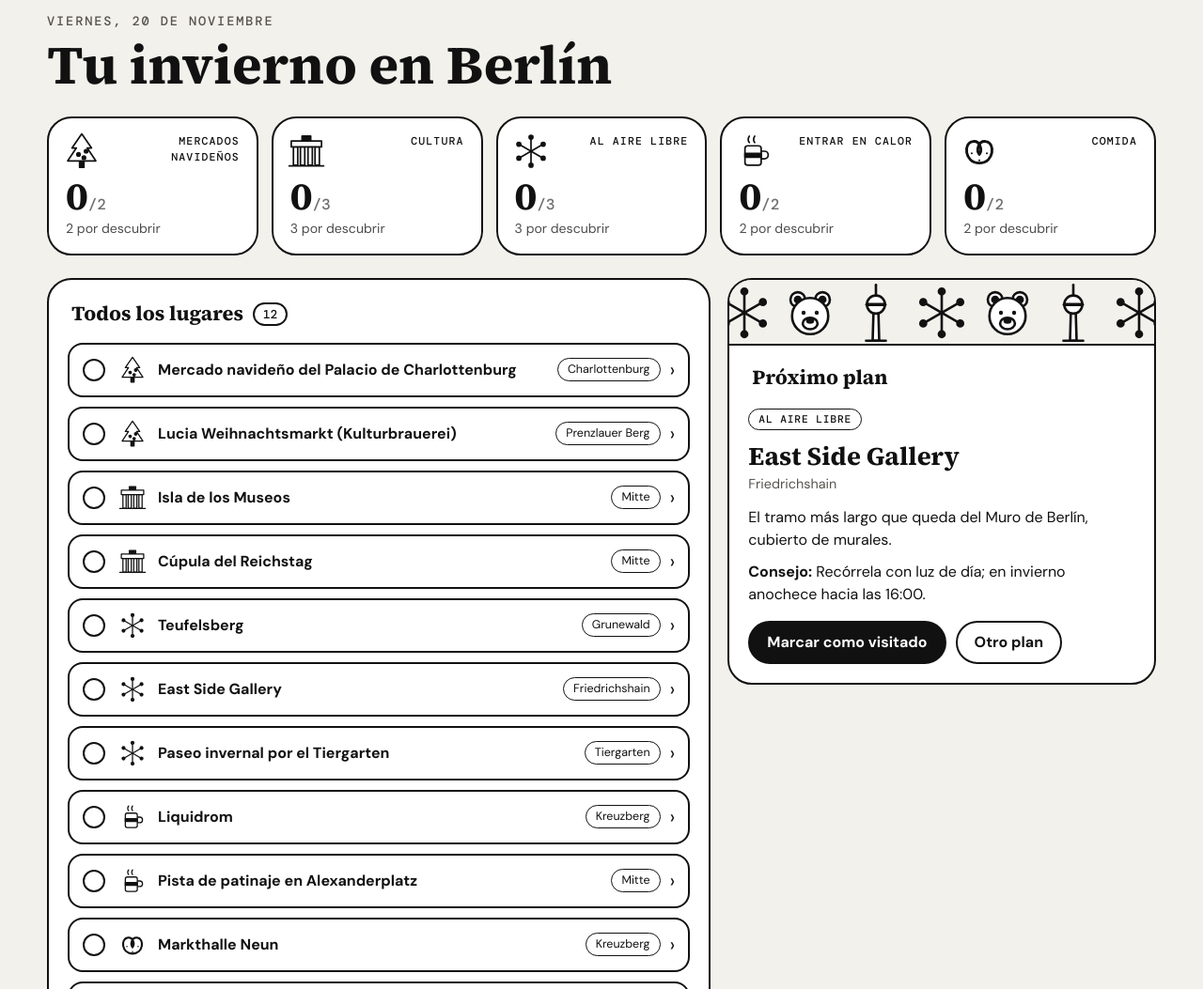
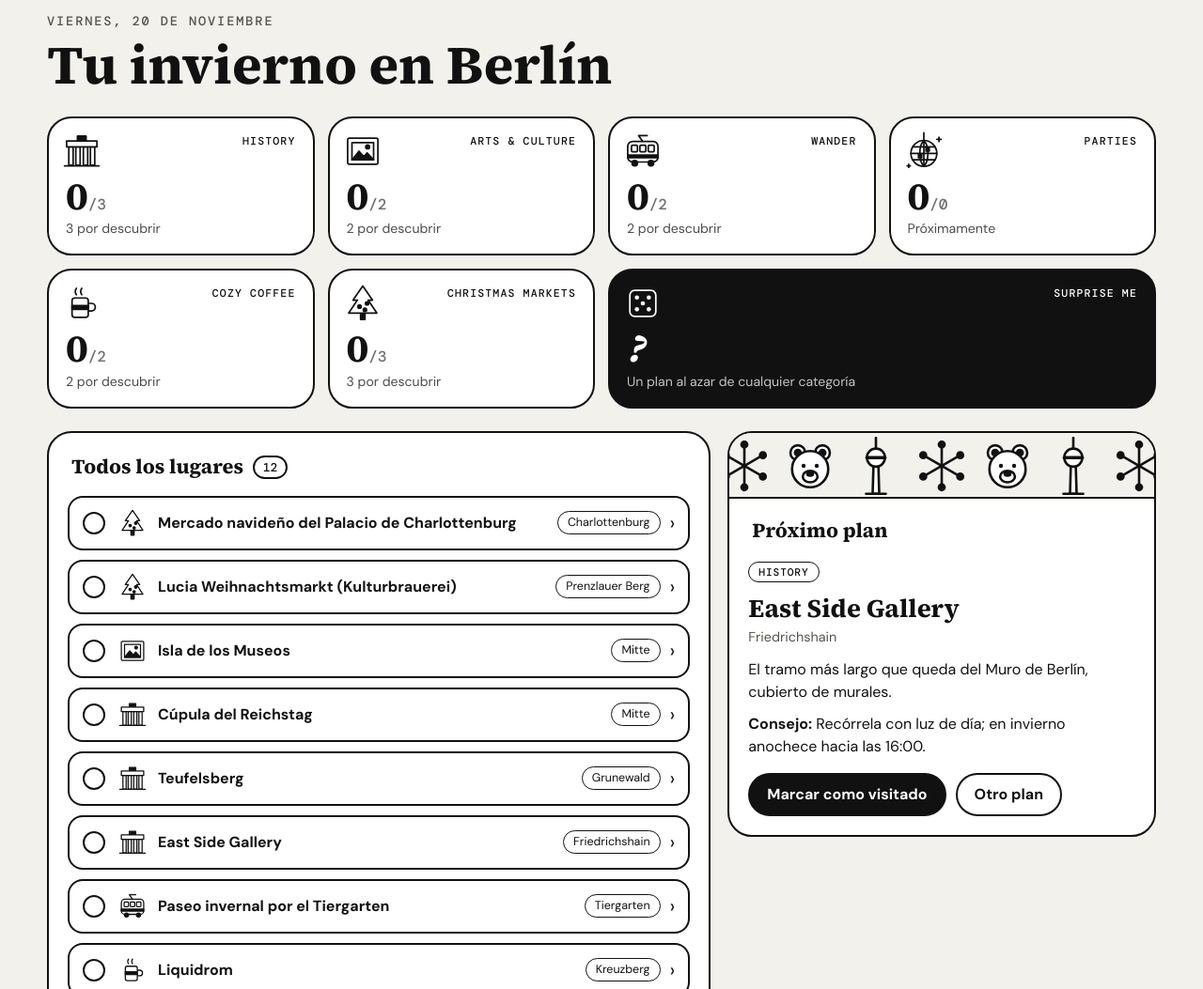
Before and after one commit to nataliabitacora/berlin-invierno, a plain HTML site: page index.html in a window 1280 px wide. Shown: the part 760-1813 px from the top of the page at 94% size. Drawn offline with nearby package versions, Linux system fonts and the light colour scheme.

Commit message:
Nuevas categorías: History, Arts & Culture, Wander, Parties, Cozy Coffee, Christmas Markets y Surprise me
Co-Authored-By: Claude Opus 5.5 <noreply@anthropic.com>

```diff
--- a/app.js
+++ b/app.js
@@ -51,10 +51,12 @@ function pintarContadores() {
     boton.className = "contador";
     boton.dataset.cat = cat;
     boton.setAttribute("aria-pressed", filtroActivo === cat);
+    const pie = delGrupo.length === 0 ? "Próximamente"
+      : pendientes === 0 ? "¡Completado!" : `${pendientes} por descubrir`;
     boton.innerHTML = `
       <span class="contador-arriba">${icono(cat)}<span class="contador-etiqueta">${nombre}</span></span>
       <span class="contador-numero">${hechos}<small>/${delGrupo.length}</small></span>
-      <span class="contador-pie">${pendientes === 0 ? "¡Completado!" : `${pendientes} por descubrir`}</span>
+      <span class="contador-pie">${pie}</span>
     `;
     boton.onclick = () => {
       filtroActivo = filtroActivo === cat ? null : cat;
@@ -62,6 +64,17 @@ function pintarContadores() {
     };
     contenedor.appendChild(boton);
   }
+
+  // Categoría extra: no filtra, propone un plan al azar.
+  const sorpresa = document.createElement("button");
+  sorpresa.className = "contador contador-sorpresa";
+  sorpresa.innerHTML = `
+    <span class="contador-arriba">${dibujo("dado")}<span class="contador-etiqueta">Surprise me</span></span>
+    <span class="contador-numero">?</span>
+    <span class="contador-pie">Un plan al azar de cualquier categoría</span>
+  `;
+  sorpresa.onclick = sorprender;
+  contenedor.appendChild(sorpresa);
 }
 
 // ---------- Lista de lugares ----------
@@ -74,7 +87,8 @@ function pintarLista() {
   document.getElementById("cuenta-lista").textContent = filtrados.length;
   document.getElementById("ver-todo").hidden = !filtroActivo;
 
-  lista.innerHTML = "";
+  lista.innerHTML = filtrados.length ? ""
+    : `<li class="fila-vacia">Todavía no hay lugares en esta categoría.</li>`;
   filtrados.forEach((lugar) => {
     const id = LUGARES.indexOf(lugar);
     const abierto = abiertos.has(id);
@@ -148,11 +162,13 @@ function pintarPlan(animar = false) {
   };
 }
 
-document.getElementById("sorpresa").onclick = () => {
+function sorprender() {
   elegirPlan();
   pintarPlan(true);
   document.getElementById("plan").scrollIntoView({ behavior: "smooth", block: "center" });
-};
+}
+
+document.getElementById("sorpresa").onclick = sorprender;
 
 // ---------- Progreso y repintado ----------
 function pintarTodo() {
--- a/dibujos.js
+++ b/dibujos.js
@@ -64,7 +64,27 @@ const DIBUJOS = {
     <circle cx="36" cy="27" r="1.8" fill="currentColor" stroke="none"/>
     <circle cx="44" cy="27" r="1.8" fill="currentColor" stroke="none"/>
     <circle cx="40" cy="50" r="2" fill="currentColor" stroke="none"/>
-    <circle cx="40" cy="59" r="2" fill="currentColor" stroke="none"/>`
+    <circle cx="40" cy="59" r="2" fill="currentColor" stroke="none"/>`,
+  marco: `
+    <rect x="12" y="16" width="56" height="48" rx="3"/>
+    <rect x="20" y="24" width="40" height="32"/>
+    <path d="M20 56 L33 40 L42 50 L48 43 L60 56 Z" fill="currentColor"/>
+    <circle cx="49" cy="32" r="3.5" fill="currentColor"/>`,
+  bola: `
+    <line x1="40" y1="6" x2="40" y2="18"/>
+    <circle cx="40" cy="44" r="24"/>
+    <path d="M16 44 H64 M19 32 H61 M19 56 H61" fill="none"/>
+    <path d="M40 20 C30 30 30 58 40 68 M40 20 C50 30 50 58 40 68 M40 20 V68" fill="none"/>
+    <rect x="44" y="34" width="6" height="6" fill="currentColor"/>
+    <rect x="30" y="46" width="6" height="6" fill="currentColor"/>
+    <path d="M68 14 v8 M64 18 h8 M12 64 v6 M9 67 h6" fill="none"/>`,
+  dado: `
+    <rect x="16" y="16" width="48" height="48" rx="9"/>
+    <g fill="currentColor" stroke="none">
+      <circle cx="29" cy="29" r="4"/><circle cx="51" cy="29" r="4"/>
+      <circle cx="40" cy="40" r="4"/>
+      <circle cx="29" cy="51" r="4"/><circle cx="51" cy="51" r="4"/>
+    </g>`
 };
 
 function dibujo(nombre, clase = "dibujo") {
@@ -75,9 +95,10 @@ function dibujo(nombre, clase = "dibujo") {
 
 // Qué dibujo representa cada categoría de lugares.
 const DIBUJO_CATEGORIA = {
-  "mercado": "arbol",
-  "museo": "puerta",
-  "aire-libre": "copo",
-  "calor": "taza",
-  "comida": "pretzel"
+  "history": "puerta",
+  "arts-culture": "marco",
+  "wander": "tranvia",
+  "parties": "bola",
+  "cozy-coffee": "taza",
+  "christmas-markets": "arbol"
 };
--- a/lugares.js
+++ b/lugares.js
@@ -1,86 +1,86 @@
 // Datos de los lugares. Para añadir uno nuevo, copia un bloque { ... } y edítalo.
-// categoria: "mercado" | "museo" | "aire-libre" | "calor" | "comida"
+// categoria: "history" | "arts-culture" | "wander" | "parties" | "cozy-coffee" | "christmas-markets"
 const LUGARES = [
   {
     nombre: "Mercado navideño del Palacio de Charlottenburg",
-    categoria: "mercado",
+    categoria: "christmas-markets",
     barrio: "Charlottenburg",
     descripcion: "Puestos iluminados frente a un palacio barroco. Ideal al anochecer con un Glühwein (vino caliente).",
     consejo: "Abre del 23 de noviembre al 27 de diciembre (cerrado el 24). Ve entre semana para evitar las multitudes."
   },
   {
     nombre: "Lucia Weihnachtsmarkt (Kulturbrauerei)",
-    categoria: "mercado",
+    categoria: "christmas-markets",
     barrio: "Prenzlauer Berg",
     descripcion: "Mercado de inspiración escandinava dentro de una antigua fábrica de cerveza de ladrillo rojo.",
     consejo: "Abre del 23 de noviembre al 22 de diciembre, entre semana desde las 15:00. Prueba el Glögg, la versión nórdica del vino caliente."
   },
   {
     nombre: "Isla de los Museos",
-    categoria: "museo",
+    categoria: "arts-culture",
     barrio: "Mitte",
     descripcion: "Cinco museos en una isla del río Spree. En el Neues Museum está el busto de Nefertiti.",
     consejo: "El Pergamonmuseum sigue cerrado por obras hasta 2027; el Neues Museum, el Altes Museum y el Bode-Museum sí abren."
   },
   {
     nombre: "Cúpula del Reichstag",
-    categoria: "museo",
+    categoria: "history",
     barrio: "Mitte",
     descripcion: "Cúpula de cristal con vistas a la ciudad. Gratis y con audioguía.",
     consejo: "Es gratis, pero hay que reservar online con antelación en bundestag.de y llevar documento de identidad."
   },
   {
     nombre: "Teufelsberg",
-    categoria: "aire-libre",
+    categoria: "history",
     barrio: "Grunewald",
     descripcion: "Colina con una antigua estación de escucha de la Guerra Fría, hoy llena de grafitis. Con nieve es espectacular.",
     consejo: "Lleva calzado que agarre: el camino se hiela."
   },
   {
     nombre: "East Side Gallery",
-    categoria: "aire-libre",
+    categoria: "history",
     barrio: "Friedrichshain",
     descripcion: "El tramo más largo que queda del Muro de Berlín, cubierto de murales.",
     consejo: "Recórrela con luz de día; en invierno anochece hacia las 16:00."
   },
   {
     nombre: "Paseo invernal por el Tiergarten",
-    categoria: "aire-libre",
+    categoria: "wander",
     barrio: "Tiergarten",
     descripcion: "El gran parque de Berlín, silencioso y blanco en invierno. Termina en la Puerta de Brandeburgo.",
     consejo: "Si los lagos se congelan, no pises el hielo salvo que esté permitido."
   },
   {
     nombre: "Liquidrom",
-    categoria: "calor",
+    categoria: "cozy-coffee",
     barrio: "Kreuzberg",
     descripcion: "Baño termal con piscina de agua salada, música bajo el agua y saunas.",
     consejo: "Perfecto para recuperarse tras un día de frío."
   },
   {
     nombre: "Pista de patinaje en Alexanderplatz",
-    categoria: "calor",
+    categoria: "christmas-markets",
     barrio: "Mitte",
     descripcion: "Pista de hielo al aire libre durante la temporada navideña, rodeada de puestos.",
     consejo: "Comprueba antes si este año hay pista: en 2026 el mercado de Alexanderplatz anuncia solo pista de curling bávaro (Eisstock)."
   },
   {
     nombre: "Markthalle Neun",
-    categoria: "comida",
+    categoria: "cozy-coffee",
     barrio: "Kreuzberg",
     descripcion: "Mercado cubierto de 1891. Los jueves de 17:00 a 22:00 hay Street Food Thursday.",
     consejo: "Un sitio caliente para comer algo cuando aprieta el frío."
   },
   {
     nombre: "Currywurst en un Imbiss",
-    categoria: "comida",
+    categoria: "wander",
     barrio: "Toda la ciudad",
     descripcion: "Salchicha con salsa de curry y kétchup: el clásico callejero de Berlín.",
     consejo: "Pídela 'mit Pommes' (con patatas fritas)."
   },
   {
     nombre: "Berlinale",
-    categoria: "museo",
+    categoria: "arts-culture",
     barrio: "Potsdamer Platz",
     descripcion: "Festival internacional de cine. En 2027 se celebra del 10 al 21 de febrero y hay entradas para el público.",
     consejo: "Las entradas salen a la venta pocos días antes de cada pase y vuelan. El 20 y 21 de febrero son días del público, con entradas más baratas."
@@ -88,9 +88,10 @@ const LUGARES = [
 ];
 
 const CATEGORIAS = {
-  "mercado": "Mercados navideños",
-  "museo": "Cultura",
-  "aire-libre": "Al aire libre",
-  "calor": "Entrar en calor",
-  "comida": "Comida"
+  "history": "History",
+  "arts-culture": "Arts & Culture",
+  "wander": "Wander",
+  "parties": "Parties",
+  "cozy-coffee": "Cozy Coffee",
+  "christmas-markets": "Christmas Markets"
 };
--- a/style.css
+++ b/style.css
@@ -172,9 +172,10 @@ button { font: inherit; color: inherit; cursor: pointer; }
 /* --- Contadores por categoría (sirven también de filtro) --- */
 .contadores {
   display: grid;
-  grid-template-columns: repeat(5, minmax(0, 1fr));
+  grid-template-columns: repeat(4, minmax(0, 1fr));
   gap: 14px;
 }
+.fila-vacia { padding: 18px 4px; color: var(--gris); }
 .contador {
   text-align: left;
   background: var(--blanco);
@@ -199,6 +200,8 @@ button { font: inherit; color: inherit; cursor: pointer; }
 .contador-numero { font-family: var(--serif); font-weight: 700; font-size: 2.6rem; line-height: 1.1; font-variant-numeric: tabular-nums; }
 .contador-numero small { font-family: var(--mono); font-size: 1rem; font-weight: 500; opacity: .6; }
 .contador-pie { font-size: .88rem; opacity: .75; }
+.contador-sorpresa { grid-column: span 2; background: var(--tinta); color: var(--blanco); --relleno: var(--tinta); }
+.contador-sorpresa .contador-numero { font-style: italic; }
 
 /* --- Cajas --- */
 .columnas {
@@ -419,6 +422,7 @@ button { font: inherit; color: inherit; cursor: pointer; }
 /* ================= Responsive ================= */
 @media (max-width: 980px) {
   .contadores { grid-template-columns: repeat(3, minmax(0, 1fr)); }
+  .contador-sorpresa { grid-column: 1 / -1; }
   .columnas, .adviento { grid-template-columns: minmax(0, 1fr); }
   .caja-plan { position: static; order: -1; }
   .arbol-caja { position: static; }
```
